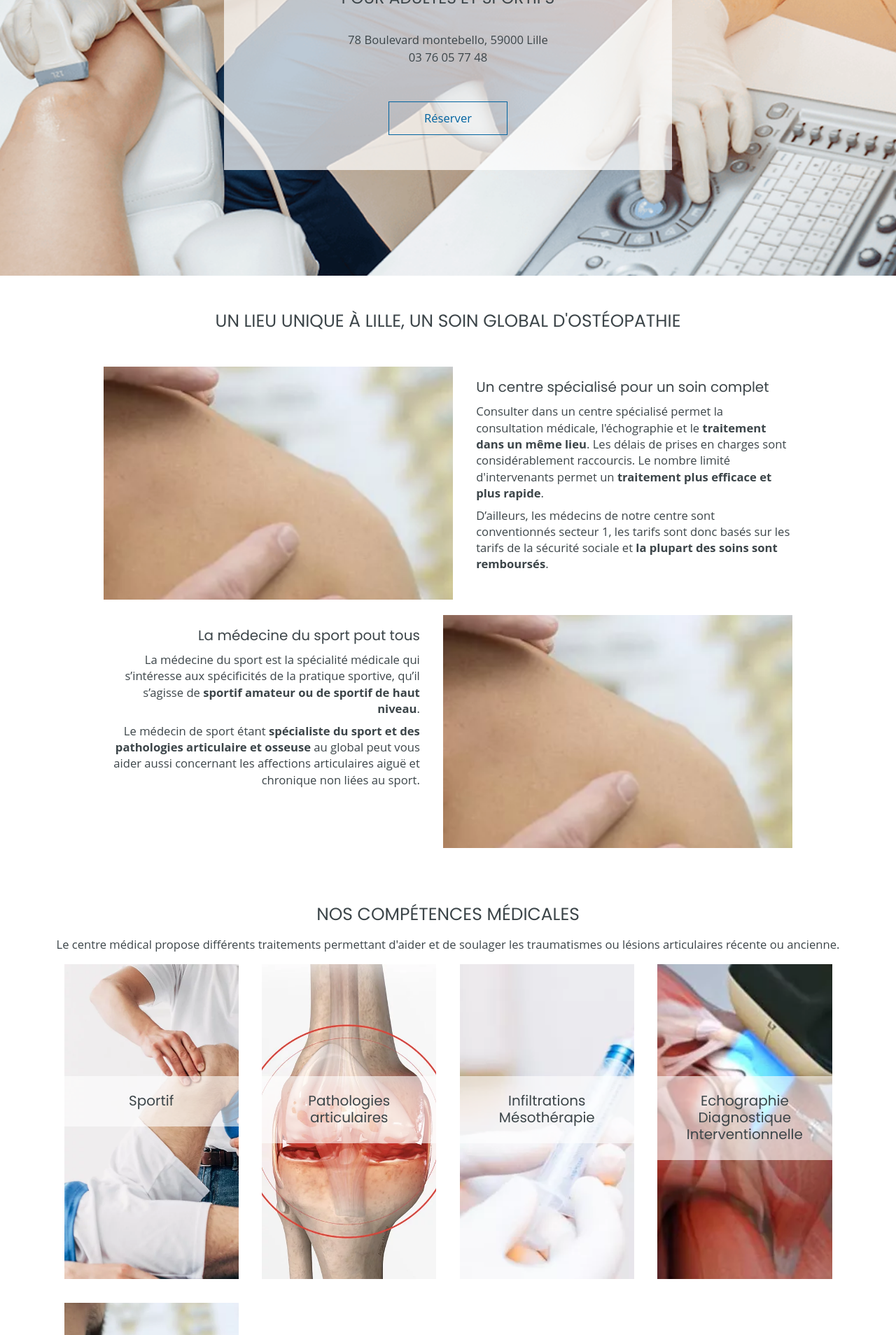
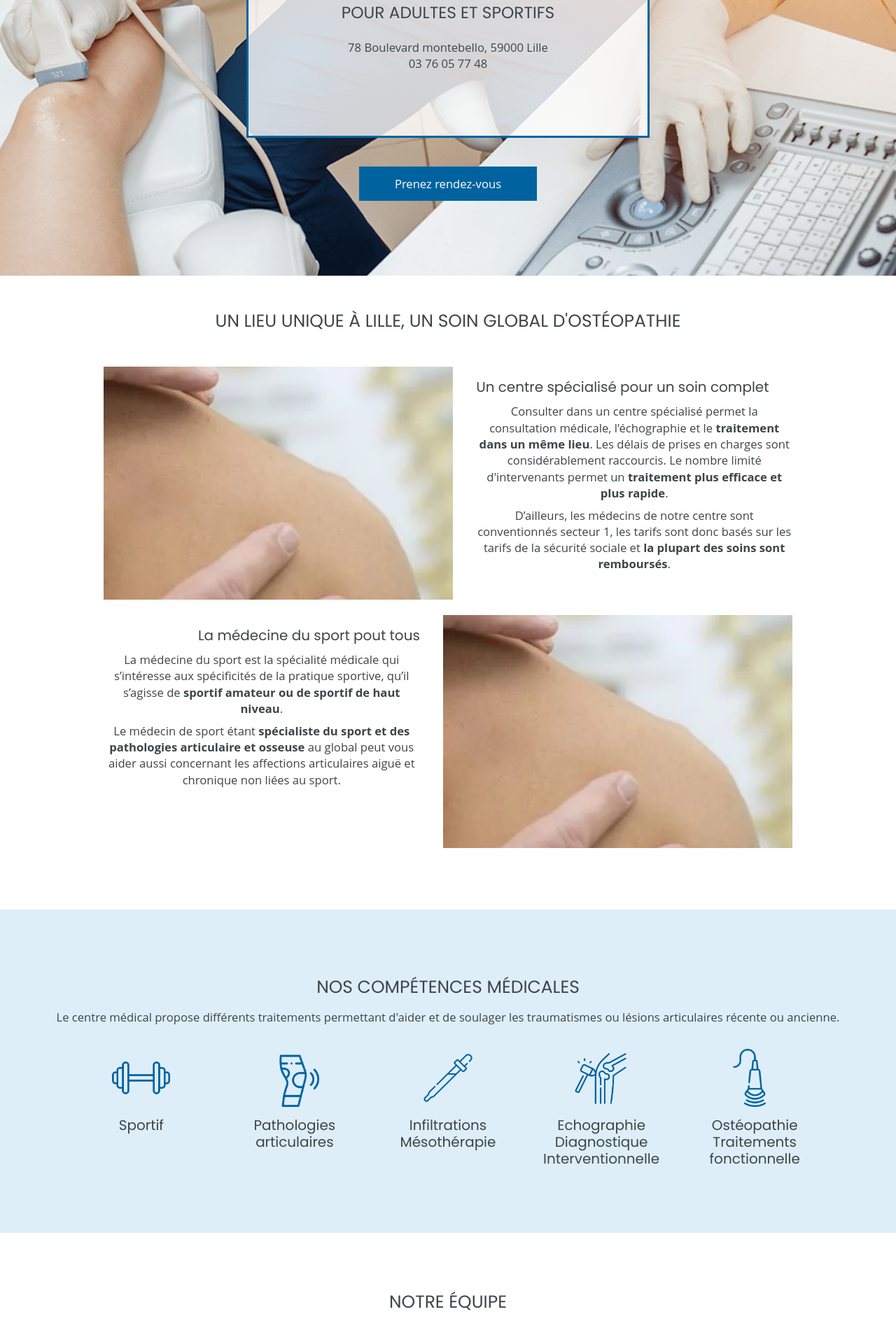
Before and after one commit to SButterbluemchen/Clinique-medicale, a website built with Parcel: page index.html in a window 1280 px wide. Shown: the part 448-2356 px from the top of the page at 70% size. Built offline with nearby package versions, Linux system fonts and the light colour scheme.

Commit message:
main and  5 images changed on mobile and desktop

```diff
--- a/index.html
+++ b/index.html
@@ -82,22 +82,21 @@
   </nav>
   <!-- UP BUTTON -->
   <button onclick="topFunction()" id="myBtn" title="Go to top"><img src="img/up-arrow.png" alt="top button"></button>
-  <section>
     <main class="home-main-container">
       <figure class="main-logo">
-        <img src="../img/cos-logo.png" alt="Logo centre ostéo-articulaire & pathologies du sportif">
+        <img src="../img/cos-logo-square.png" alt="Logo centre ostéo-articulaire & pathologies du sportif">
       </figure>
       <article class="home-main-content wrapper">
+        <div>
           <h1>
             Centre ostéo-articulaire & pathologies du sportif
           </h1>
           <h3>Pour adultes et sportifs</h3>
-      <div>
           <p>78 Boulevard montebello,
             59000 Lille<br>
             <a class="phone-number">03 76 05 77 48</a></p>
         </div>
-      <a class="btn--empty" href="https://www.doctolib.fr/medecin-du-sport/lille/gautier-taillaint?utm_source=website" target="_blank">Réserver</a>
+        <a class="btn--filled" href="https://www.doctolib.fr/medecin-du-sport/lille/gautier-taillaint?utm_source=website" target="_blank">Prenez rendez-vous</a>
       </article>
     </main>
     <section class="home-intro-container">
@@ -128,7 +127,41 @@
     <section class="home-image-wrapper">
       <h2>Nos compétences médicales</h2>
       <p>Le centre médical propose différents traitements permettant d'aider et de soulager les traumatismes ou lésions articulaires récente ou ancienne.</p>
-        <ul class="home-image-container">
+        <ul class="home-service-container">
+          <li>
+            <figure>
+              <img src="../img/picto-musculation.png" alt="echographie">
+            </figure>
+            <h4>Sportif</h4>
+          </li>
+          <li>
+            <figure>
+              <img src="../img/picto-genouillere.png" alt="echographie">
+            </figure>
+            <h4>Pathologies articulaires</h4>
+          </li>
+          <li>
+            <figure>
+              <img src="../img/picto-pipette.png" alt="echographie">
+            </figure>
+            <h4>Infiltrations<br> Mésothérapie</h4>
+          </li>
+          <li>
+            <figure>
+              <img src="../img/picto-bone.png" alt="echographie">
+            </figure>
+            <h4>Echographie<br> Diagnostique Interventionnelle</h4>
+          </li>
+          <li>
+            <figure>
+              <img src="../img/picto-echographie.png" alt="echographie">
+            </figure>
+            <h4>Ostéopathie<br> Traitements fonctionnelle</h4>
+          </li>
+        </ul>
+
+
+      <!-- <ul class="home-image-container">
           <li>
             <figure>
               <img src="img/sportif-home.webp" alt="">
@@ -159,7 +192,7 @@
             </figure>
             <h4>Ostéopathie<br> Traitements fonctionnelle</h4>
           </li>
-        </ul>
+        </ul> -->
     </section>
     <section>
       <h2>Notre équipe</h2>
@@ -227,7 +260,6 @@
         ga('create', 'UA-XXXXX-Y', 'auto'); ga('set', 'anonymizeIp', true); ga('set', 'transport', 'beacon'); ga('send', 'pageview')
       </script>
       <script src="https://www.google-analytics.com/analytics.js" async></script>-->
-  </section>
   <script src="js/main.js"></script>
 </body>
 </html>
--- a/stylesheets/abstracts/_variables.scss
+++ b/stylesheets/abstracts/_variables.scss
@@ -8,7 +8,7 @@ $heading-font-stack: 'Poppins', sans-serif;
 
 // font size
 $fontsizes: (
-    "h1": 2.2em,
+    "h1": 2em,
     "h2": 1.5em,
     "h3": 1.4em,
     "h4": 1.2em,
@@ -27,5 +27,5 @@ $fontweights: (
 // colors
 $primary-color: #0063A0;
 $secondary-color: #ffffff;
-$fourth-color: linear-gradient(340deg, $primary-color, white);
+$fourth-color: #71b8e43d;
 $text-color: #3c4549;
--- a/stylesheets/components/_button.scss
+++ b/stylesheets/components/_button.scss
@@ -11,7 +11,22 @@
   max-width: 18em;
   text-align: center;
   &:hover {
-    @include hover(white, $primary-color);
+    @include hover($secondary-color, $primary-color);
+  }
+}
+
+.btn--filled {
+  color: $secondary-color;
+  border: 0.1em solid $primary-color;
+  background: $primary-color;
+  padding: 0.7em 3em;
+  margin: 0.5em;
+  display: inline-block;
+  max-width: 18em;
+  text-align: center;
+  transition: 0.2s ease-in-out;
+  &:hover {
+    transform: scale(102%);
   }
 }
 
--- a/stylesheets/pages/_home.scss
+++ b/stylesheets/pages/_home.scss
@@ -14,33 +14,32 @@
   @include media(desktop) {
     background-size: 100%;
   }
+  h1 {
+    margin-top: 1em;
+  }
   h3 {
-    margin: 0.5em 0em;
-  }
-  h4 {
-    margin: 1em;
+    margin: 1em 0em;
   }
   div {
-    line-height: 1em;
     margin: 2em auto;
   }
 }
 
 .home-main-content {
-  background: rgba($color: $secondary-color, $alpha: 0.7);
-  padding: 2em 1em;
   position: relative;
-  h1,
-  h3,
-  h4,
-  p {
-    color: $text-color;
-  }
+  color: $text-color;
   @include media(desktop) {
-    width: 50%;
+    width: 45%;
   }
   div {
-    line-height: 1.5;
+    background: rgba($color: $secondary-color, $alpha: 0.8);
+    border: 0.2em solid $primary-color;
+    padding: 2em 0em;
+    margin-top: -1.5em;
+    @include media(desktop) {
+      padding: 3.5em 0em;
+      margin-top: 2em;
+    }
     a {
       text-decoration: none;
     }
@@ -49,20 +48,19 @@
 
 .main-logo {
   position: absolute;
-  margin-top: 2em;
-  top: 3.5em;
+  top: 5.5em;
   z-index: 1;
-  max-width: 7em;
+  max-width: 6em;
   @include media (desktop) {
     max-width: 8em;
-    top: 5em;
+    top: 6.5em;
   }
   img {
     width: 100%;
-    border: 0.1em solid $primary-color;
+    border: 0.2em solid $primary-color;
+    border-radius: 100%;
+    background: rgba($color: $secondary-color, $alpha: 0.8);
     object-fit: cover;
-    padding: 0;
-    margin: 0;
   }
 }
 
@@ -141,62 +139,94 @@
 // -----------------------------------------------------------------------------
 
 .home-image-wrapper {
-  // background: $fourth-color;
+  background: $fourth-color;
   text-align: justify;
-  margin: 3em 0em 5em 0em;
-  h2 {
-    @include media(desktop) {
-      margin: 3em 0em 0em 0em;
-    }
+  margin: 5em -1.5em;
+  padding: 5em 1.5em;
   }
   p {
-    margin: 1em 0.3em;
+    margin: 1em 0.3em 2em 0.3em;
     @include media(desktop) {
     text-align: center;
     }
   }
-}
 
-.home-image-container {
+.home-service-container {
+  max-width: 85%;
+  list-style: none;
   display: grid;
-  grid-template-columns: repeat(auto-fit, minmax(13em, 1fr));
-  gap: 2em;
-  @include media(desktop) {
-    margin: 0em 4em;
-  }
-  li {
-    list-style: none;
-    position: relative;
-    h4 {
-      background: rgba($secondary-color, 0.6);
-      padding: 1.2em;
-      margin: 0em;
-      position: absolute;
-      top: 8em;
-      width: 100%;
-      @include media(desktop) {
-        &:hover {
-          transform: scale(104%);
-          transition-duration: 0.5s;
-        }
-      }
-    }
-    figure {
-      height: 350px;
-      width: 100%;
-      @include media(desktop) {
-        height: 450px;
-        width: 100%;
-      }
+  grid-template-columns: repeat(auto-fit, minmax(10em, 1fr));
+  gap: 3em;
+  margin: auto;
+  justify-items: center;
+  figure {
+    max-width: 8em;
+    margin: auto;
+    @include media(tablet) {
+      width: 5em;
     }
     img {
       width: 100%;
-      max-height: 100%;
-      object-fit: cover;
-      object-position: 50% 50%;
     }
   }
 }
+
+// .home-image-wrapper {
+//   // background: $fourth-color;
+//   text-align: justify;
+//   margin: 3em 0em 5em 0em;
+//   h2 {
+//     @include media(desktop) {
+//       margin: 3em 0em 0em 0em;
+//     }
+//   }
+//   p {
+//     margin: 1em 0.3em;
+//     @include media(desktop) {
+//     text-align: center;
+//     }
+//   }
+// }
+// .home-image-container {
+//   display: grid;
+//   grid-template-columns: repeat(auto-fit, minmax(13em, 1fr));
+//   gap: 2em;
+//   @include media(desktop) {
+//     margin: 0em 4em;
+//   }
+//   li {
+//     list-style: none;
+//     position: relative;
+//     h4 {
+//       background: rgba($secondary-color, 0.6);
+//       padding: 1.2em;
+//       margin: 0em;
+//       position: absolute;
+//       top: 8em;
+//       width: 100%;
+//       @include media(desktop) {
+//         &:hover {
+//           transform: scale(104%);
+//           transition-duration: 0.5s;
+//         }
+//       }
+//     }
+//     figure {
+//       height: 350px;
+//       width: 100%;
+//       @include media(desktop) {
+//         height: 450px;
+//         width: 100%;
+//       }
+//     }
+//     img {
+//       width: 100%;
+//       max-height: 100%;
+//       object-fit: cover;
+//       object-position: 50% 50%;
+//     }
+//   }
+// }
 
 // -----------------------------------------------------------------------------
 // FOURTH TEAM SECTION
```
Also changed, not shown: img/cos-logo-square.png (added), img/picto-bone.png (added), img/picto-echographie.png (added), img/picto-genouillere.png (added), img/picto-musculation.png (added), img/picto-pipette.png (added), stylesheets/main.css, 1 other file. Lines whose indentation alone changed are shown as unchanged.
